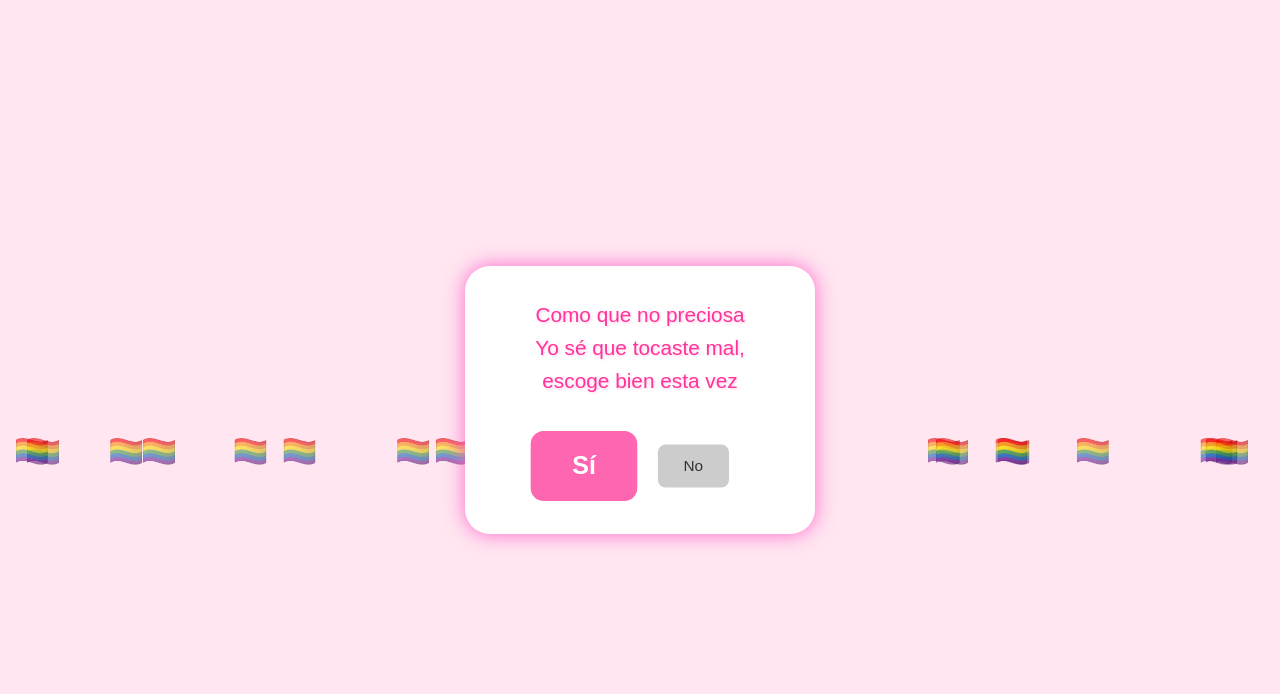
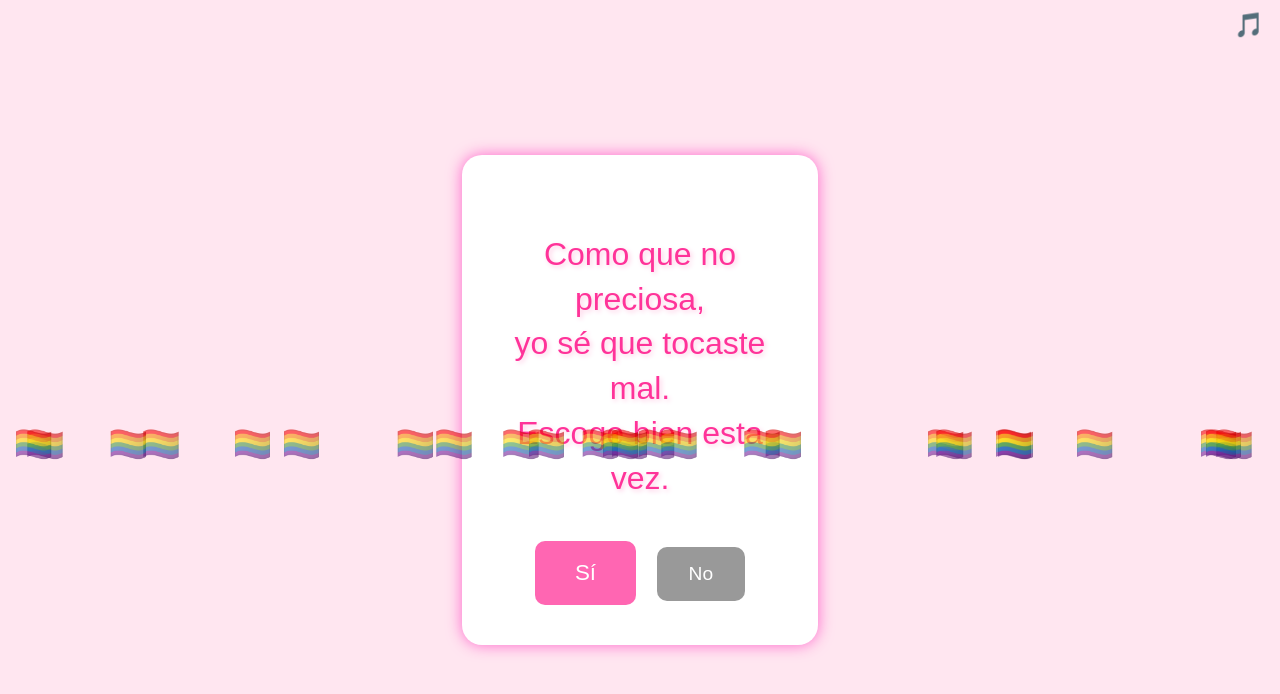
Before and after one commit to Quesocrema983/jueguito-lesbico, a plain HTML site: page no1.html in a window 1280 px wide. Drawn offline with Linux system fonts and the light colour scheme.

Commit message:
Update no1.html

```diff
--- a/no1.html
+++ b/no1.html
@@ -2,64 +2,57 @@
 <html lang="es">
 <head>
   <meta charset="UTF-8" />
-  <title>Escoge bien esta vez</title>
-  <meta name="viewport" content="width=device-width, initial-scale=1.0" />
+  <title>Escoge bien</title>
   <style>
     * {
       box-sizing: border-box;
-      margin: 0;
-      padding: 0;
     }
 
     html, body {
-      height: 100%;
-      overflow: hidden;
+      margin: 0;
+      padding: 0;
       background-color: #ffe6f0;
       font-family: Arial, sans-serif;
-    }
-
-    body {
+      overflow: hidden;
+      height: 100%;
       display: flex;
+      justify-content: center;
       align-items: center;
-      justify-content: center;
-      position: relative;
     }
 
     #container {
       background: white;
       padding: 2rem;
-      border-radius: 25px;
-      box-shadow: 0 0 20px #ff66cc;
+      border-radius: 20px;
+      box-shadow: 0 0 15px #ff66cc;
       text-align: center;
-      z-index: 2;
-      position: relative;
-      width: 80%;
-      max-width: 350px;
+      max-width: 90%;
     }
 
-    #message {
-      font-size: 1.3rem;
+    #question {
+      font-size: 2rem;
       color: #ff3399;
-      text-shadow: 1px 1px 3px #ffcce5;
-      line-height: 1.6;
+      text-shadow: 2px 2px 5px #ffcce5;
+      line-height: 2.8rem;
+      white-space: pre-line;
       margin-bottom: 2rem;
     }
 
     .btn {
       padding: 1rem 2rem;
-      margin: 0.6rem;
       font-size: 1.2rem;
       border: none;
       border-radius: 10px;
       cursor: pointer;
+      margin: 0.5rem;
       transition: 0.3s;
+      color: white;
     }
 
     .btn-si {
       background-color: #ff66b2;
-      color: white;
-      font-weight: bold;
-      transform: scale(1.3);
+      font-size: 1.4rem;
+      padding: 1.2rem 2.5rem;
     }
 
     .btn-si:hover {
@@ -67,18 +60,16 @@
     }
 
     .btn-no {
-      background-color: #cccccc;
-      color: #333;
-      transform: scale(0.8);
+      background-color: #999999;
     }
 
     .btn-no:hover {
-      background-color: #aaaaaa;
+      background-color: #777777;
     }
 
     .emoji {
       position: absolute;
-      font-size: 1.8rem;
+      font-size: 2rem;
       animation: subir 12s linear infinite;
       pointer-events: none;
       z-index: 1;
@@ -86,7 +77,7 @@
 
     @keyframes subir {
       0% {
-        bottom: -60px;
+        bottom: -50px;
         left: calc(100% * var(--x));
         opacity: 1;
       }
@@ -96,27 +87,34 @@
         opacity: 0;
       }
     }
+
+    #musicBtn {
+      position: fixed;
+      top: 10px;
+      right: 10px;
+      font-size: 1.5rem;
+      background: none;
+      border: none;
+      cursor: pointer;
+      z-index: 3;
+    }
   </style>
 </head>
 <body>
+  <button id="musicBtn" onclick="toggleMusic()">🎵</button>
+
   <div id="container">
-    <div id="message">
-      Como que no preciosa<br>
-      Yo sé que tocaste mal,<br>
-      escoge bien esta vez
+    <div id="question">
+      Como que no preciosa,
+      yo sé que tocaste mal.
+      Escoge bien esta vez.
     </div>
     <button class="btn btn-si" onclick="location.href='si2.html'">Sí</button>
     <button class="btn btn-no" onclick="location.href='no2.html'">No</button>
   </div>
 
-  <!-- Audio brinquen remix -->
-  <audio autoplay loop>
-    <source src="brinquen-remix.mp3" type="audio/mpeg" />
-    Tu navegador no soporta audio HTML5.
-  </audio>
-
+  <!-- Emojis -->
   <script>
-    // Banderitas 🏳️‍🌈 en el fondo
     for (let i = 0; i < 25; i++) {
       const emoji = document.createElement('div');
       emoji.className = 'emoji';
@@ -127,5 +125,25 @@
       document.body.appendChild(emoji);
     }
   </script>
+
+  <!-- Música -->
+  <script>
+    let music;
+    if (!window.brinquenMusic) {
+      music = new Audio('brinquen-remix.mp3');
+      music.loop = true;
+      window.brinquenMusic = music;
+    } else {
+      music = window.brinquenMusic;
+    }
+
+    function toggleMusic() {
+      if (music.paused) {
+        music.play();
+      } else {
+        music.pause();
+      }
+    }
+  </script>
 </body>
 </html>
```
